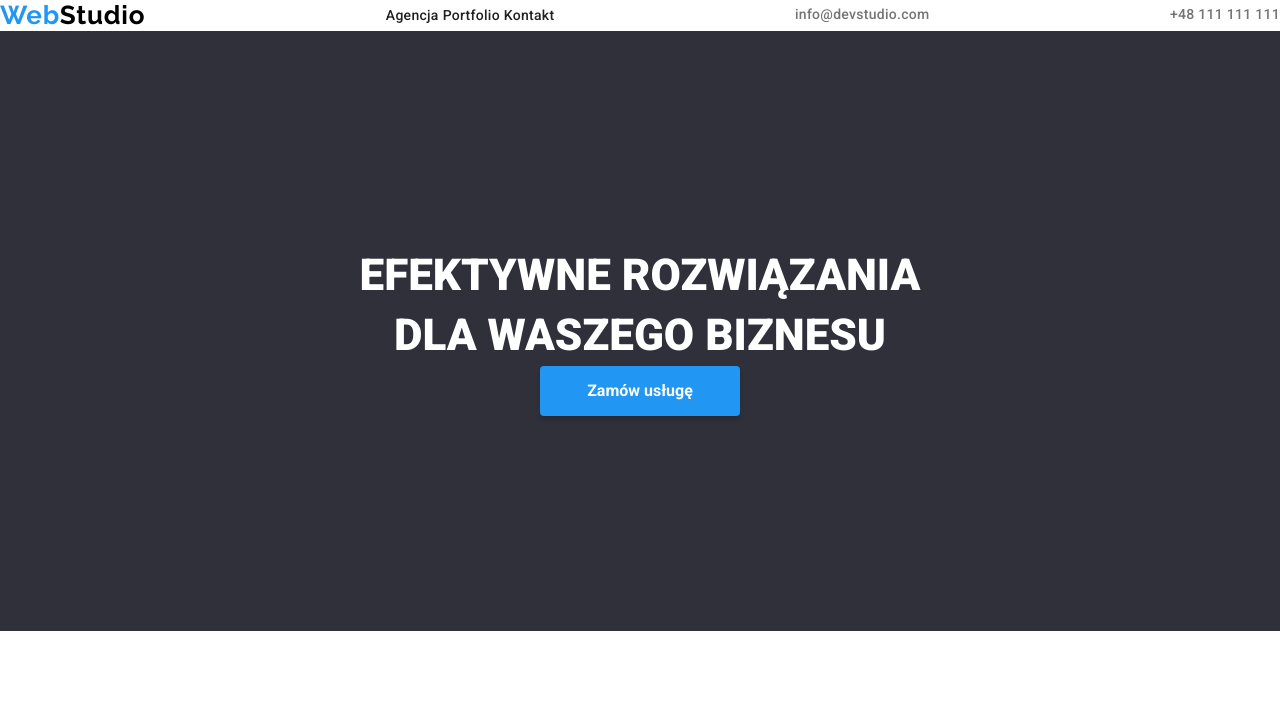
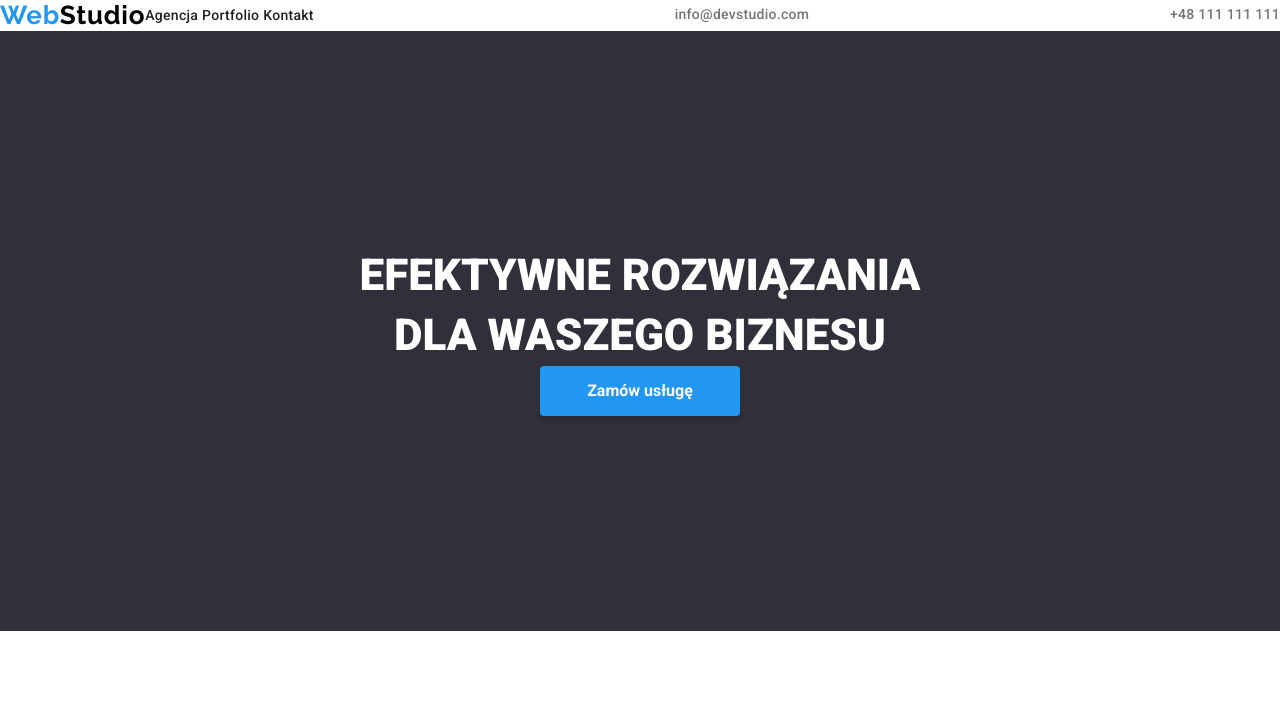
Before and after one commit to wiecekedyta/goit-markup-hw-03, a plain HTML site: page index.html in a window 1280 px wide. Shown: the top 722 px of the page. Drawn offline with nearby package versions, Linux system fonts and the light colour scheme.

Commit message:
nav flex updates

```diff
--- a/css/styles.css
+++ b/css/styles.css
@@ -32,6 +32,11 @@ ul {
 }
 .logo-bicolor {
   color: #000;
+}
+.nav-links {
+  display: flex;
+  justify-content: center;
+  align-items: center;
 }
 .nav-items {
   display: inline-block;
--- a/index.html
+++ b/index.html
@@ -17,6 +17,7 @@
 <body>
   <header>
     <div class="nav-box">
+      <div class="nav-links">
     <a class="logo" href="#">Web<span class="logo-bicolor">Studio</span></a>
     <nav>
       <ul>
@@ -25,6 +26,7 @@
         <li class="nav-items"><a class="list-style link-color" href="#">Kontakt</a></li>
       </ul>
     </nav>
+  </div>
     <a class="contact-items" href="mailto:info@devstudio.com">info@devstudio.com</a>
     <a class="contact-items" href="tel:+48111111111">+48 111 111 111</a>
   </div>
```
